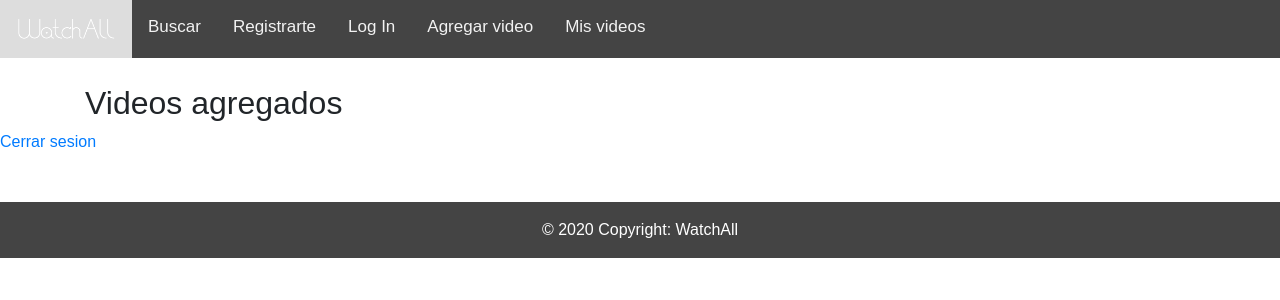
After one commit to alvaromenjivar1999/proyectoTPI115, a Django app: page /misVideos/ in a window 1280 px wide. The commit adds this page. Shown: the top 300 px of the page. Run offline with Django 3.2, Linux system fonts and the light colour scheme; the visitor is signed in with stand-in values (Sample User, id 1); data that the repository does not hold is empty; some libraries are stand-ins or nearby versions.

Commit message:
Funcionalidad nueva: Seccion videos agregados por usuario

```diff
--- a/templates/base.html
+++ b/templates/base.html
@@ -59,6 +59,7 @@
         <a href="{% url 'registrar' %}">Registrarte</a>
         <a href="{% url 'logearse' %}">Log In</a>
         <a href="{% url 'agregarRecurso' %}">Agregar video</a>
+        <a href="{% url 'misVideos' %}">Mis videos</a>
     </div>
 
     <div id="content">
--- /dev/null
+++ b/templates/misVideos.html
@@ -0,0 +1,24 @@
+{% extends "base.html" %}
+{% load static %}
+{% block title %}Registro de usuario{% endblock %}
+{% block content %}
+<div class="container videos">
+    <h2>Videos agregados</h2>
+    {% if videosPublicados %}
+        {% for video in videosPublicados %}
+            <div class="videoThumb">
+                <h5><b>Titulo: {{ video.nombre }}</b></h5>
+                <p>Fecha de publicacion: {{ video.fechaPublicacion }}</p>
+                <p>Compartido por: {{ video.usuario }}</p>
+                <p>Categoria: {{ video.categoria }}</p>
+                <a href="https://www.youtube.com/watch?v={{ video.recurso }}">
+                    <img src="http://i3.ytimg.com/vi/{{ video.recurso }}/mqdefault.jpg" alt="">
+                </a>
+            </div>
+        {% endfor %}
+    {% endif %}
+</div>
+<div>
+    <a href="{% url 'logout' %}">Cerrar sesion</a>
+</div>
+{% endblock %}
--- a/watchAll/urls.py
+++ b/watchAll/urls.py
@@ -4,5 +4,6 @@ from . import views
 
 urlpatterns = [
     path('', views.inicio, name='inicio'),
-    path('recurso/', views.agregar_recurso, name='agregarRecurso')
+    path('recurso/', views.agregar_recurso, name='agregarRecurso'),
+    path('misVideos/', views.videosPersonales, name='misVideos'),
 ]
--- a/watchAll/views.py
+++ b/watchAll/views.py
@@ -4,17 +4,16 @@ from cuenta.models import Cuenta
 from watchAll.forms import recursoForm
 from cuenta.forms import registroUsuario
 from django.views.generic import ListView
+from django.views.generic import CreateView, UpdateView, DeleteView
+from django.urls import reverse_lazy
 
 # Create your views here.
 
-'''
-class VideoListView(ListView):
+
+class videoDelete(DeleteView):
     model = Video
-    videosPublicados = Video.objects.order_by('-fechaPublicacion')[:10]
-    context = {'videosPublicados': videosPublicados}
-    template_name = "cuenta/inicio.html"
-
-'''
+    template_name = 'eliminarRecurso.html'
+    success_url = reverse_lazy('logearse')
 
 
 def agregar_recurso(request):
@@ -49,6 +48,7 @@ def agregar_recurso(request):
     else:
         return redirect('registrar')
 
+
 def inicio(request):
     if request.user.is_authenticated:
         videosPublicados = Video.objects.order_by('-fechaPublicacion')[:10]
@@ -56,3 +56,12 @@ def inicio(request):
         return render(request, 'cuenta/inicio.html', context)
     else:
         return redirect('logearse')
+
+
+def videosPersonales(request):
+    if request.user.is_authenticated:
+        videosPublicados = Video.objects.filter(usuario_id=request.user.id).order_by('-fechaPublicacion')[:10]
+        context = {'videosPublicados': videosPublicados}
+        return render(request, 'misVideos.html', context)
+    else:
+        return redirect('logearse')
```
Also changed, not shown: templates/eliminarRecurso.html (added, +10 -0 lines).
